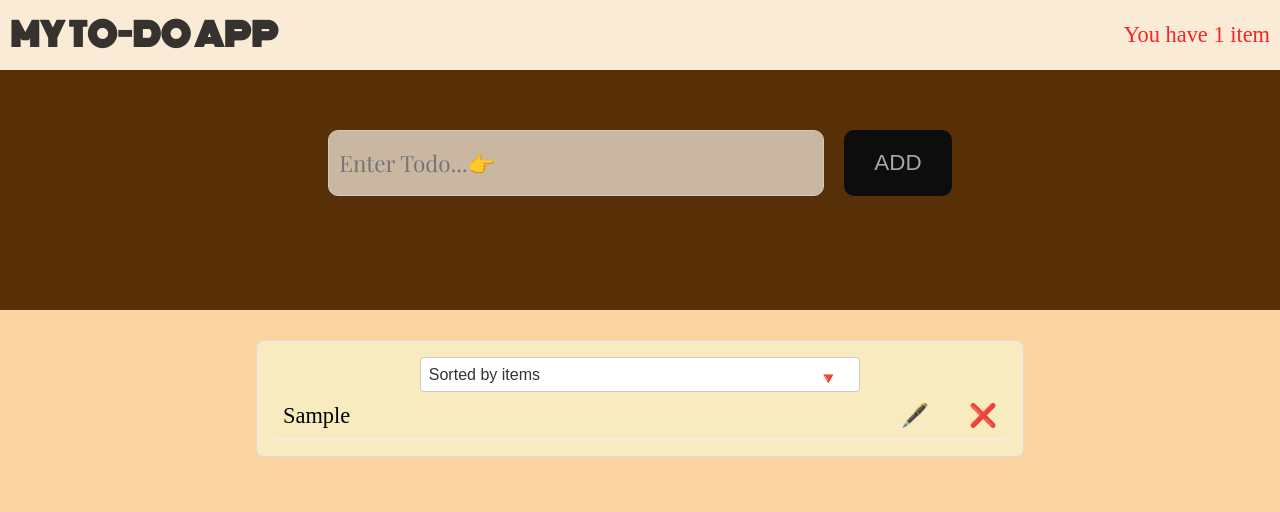
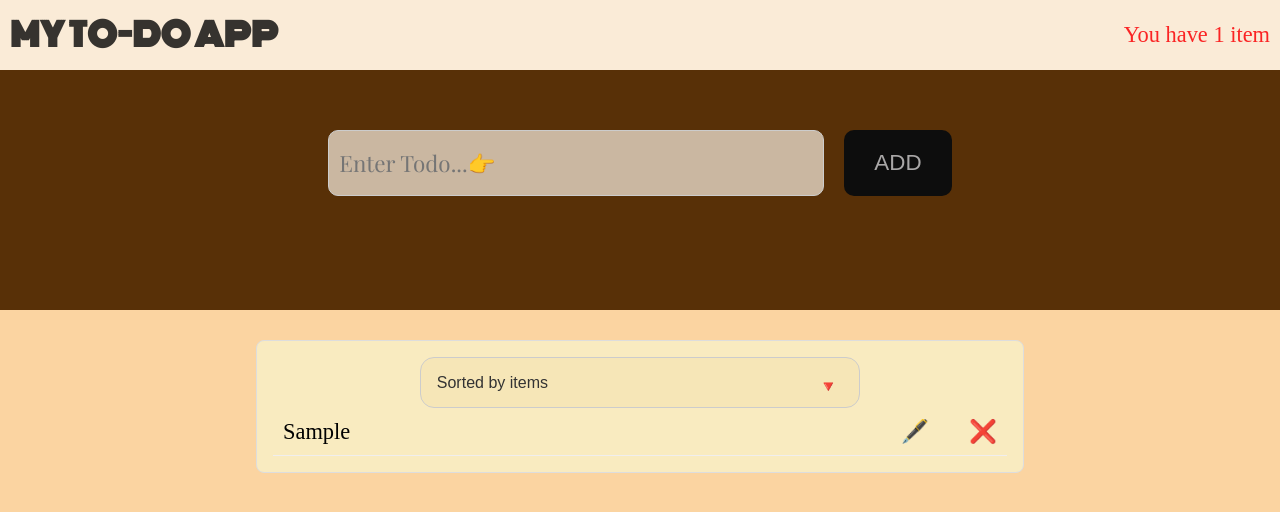
Before and after one commit to DarshanPro123/TODO-List_Myproject, a React (Vite) app: page / in a window 1280 px wide. Both pictures are taken after typing "Sample" into the empty fields and a click on the button "ADD". Shown: the top 512 px of the page. Built offline with nearby package versions, Linux system fonts and the light colour scheme; a web font is replaced by a local one.

Commit message:
Add css style

```diff
--- a/src/App.css
+++ b/src/App.css
@@ -204,24 +204,24 @@ span {
 }
 
 .custom-select select {
-  appearance: none; /* Remove default styling */
-  width: 60%; /* Full width */
-  font-size: 1rem; /* Font size */
-  padding: 0.5em; /* Padding around text */
-  background-color: #fff; /* Background color */
-  border: 1px solid #ccc; /* Border color */
-  border-radius: 4px; /* Rounded corners */
-  color: #333; /* Text color */
-  cursor: pointer; /* Change cursor on hover */
+  appearance: none;
+  width: 60%;
+  font-size: 1rem;
+  padding: 1em;
+  background-color: #f6e6b7;
+  border: 1px solid #ccc;
+  border-radius: 14px;
+  color: #333;
+  cursor: pointer;
 }
 
 /* Custom arrow using a pseudo-element */
 .custom-select::after {
-  content: "🔻"; /* Custom arrow character */
+  content: "🔻";
   position: absolute;
   right: 23%;
-  top: calc(50% - 0.32em); /* Center the arrow vertically */
-  pointer-events: none; /* Prevent interaction with the arrow */
+  top: calc(50% - 0.32em);
+  pointer-events: none;
 }
 
 /* Responsive Design */
```
